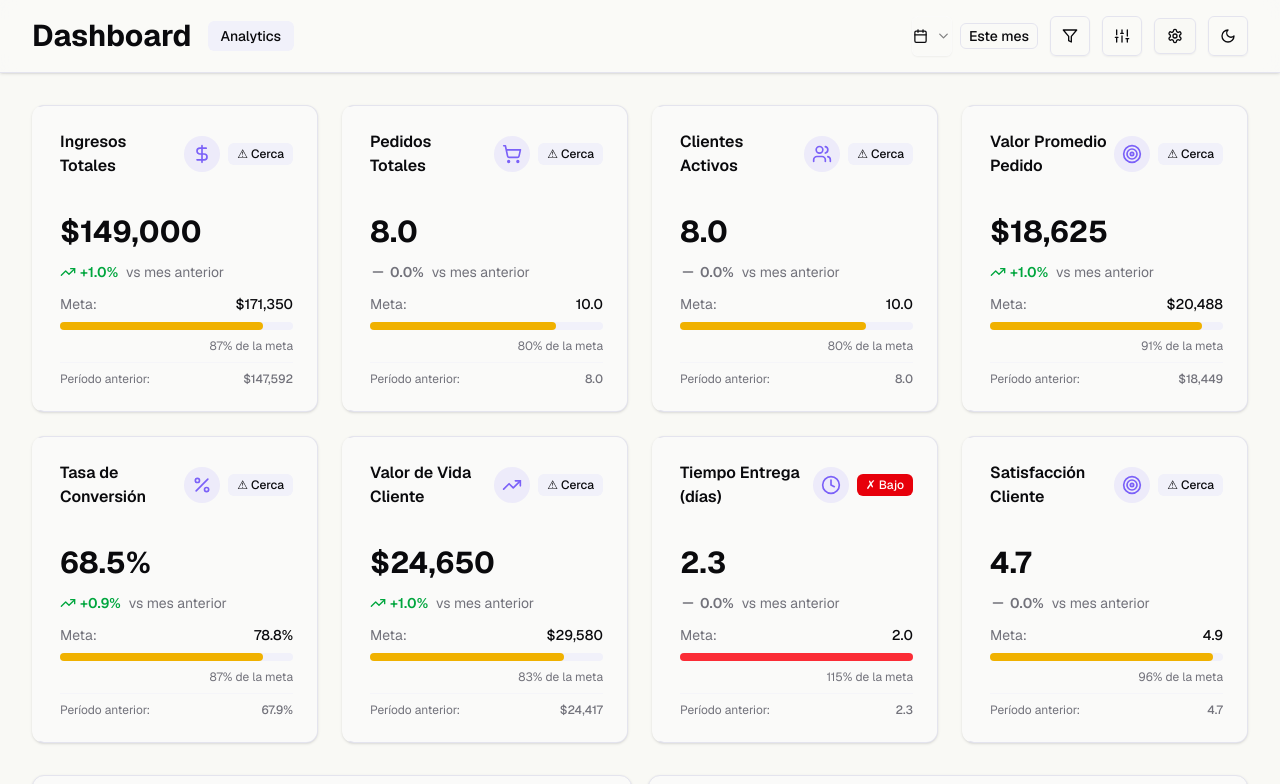
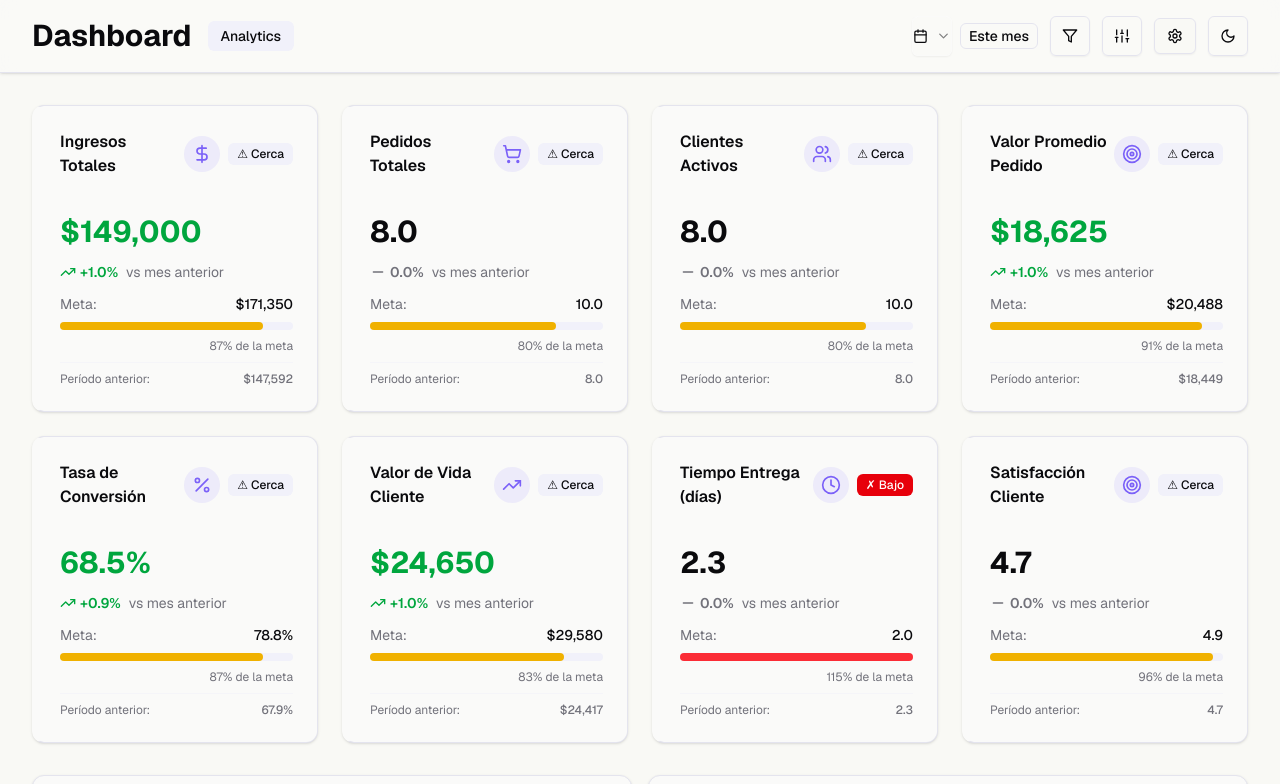
Before and after one commit to epech-wq/crm-dashbord, a Next.js app: page / in a window 1280 px wide. Shown: the top 784 px of the page. Built offline with nearby package versions, Linux system fonts and the light colour scheme.

Commit message:
Add: colors to metrics

```diff
--- a/components/metrics-system.tsx
+++ b/components/metrics-system.tsx
@@ -158,6 +158,16 @@ export const MetricCard = ({ title, data, icon: Icon, period, isLowerBetter = fa
     }
   }
 
+  const getValueColor = (change: number, isLowerBetter: boolean) => {
+    if (change === 0) return "text-foreground"
+
+    if (isLowerBetter) {
+      return change < 0 ? "text-green-600" : "text-red-500"
+    } else {
+      return change > 0 ? "text-green-600" : "text-red-500"
+    }
+  }
+
   const getTrendIcon = (change: number, isLowerBetter: boolean) => {
     if (change === 0) {
       return <Minus className="mr-1 h-4 w-4 text-muted-foreground" />
@@ -197,7 +207,9 @@ export const MetricCard = ({ title, data, icon: Icon, period, isLowerBetter = fa
         </div>
       </CardHeader>
       <CardContent className="pt-0">
-        <div className="text-3xl font-bold mb-3 text-foreground">{formatMetricValue(data.current, data.format)}</div>
+        <div className={`text-3xl font-bold mb-3 ${getValueColor(change, isLowerBetter)}`}>
+          {formatMetricValue(data.current, data.format)}
+        </div>
 
         <div className="flex items-center justify-between">
           <div className="flex items-center">
```
